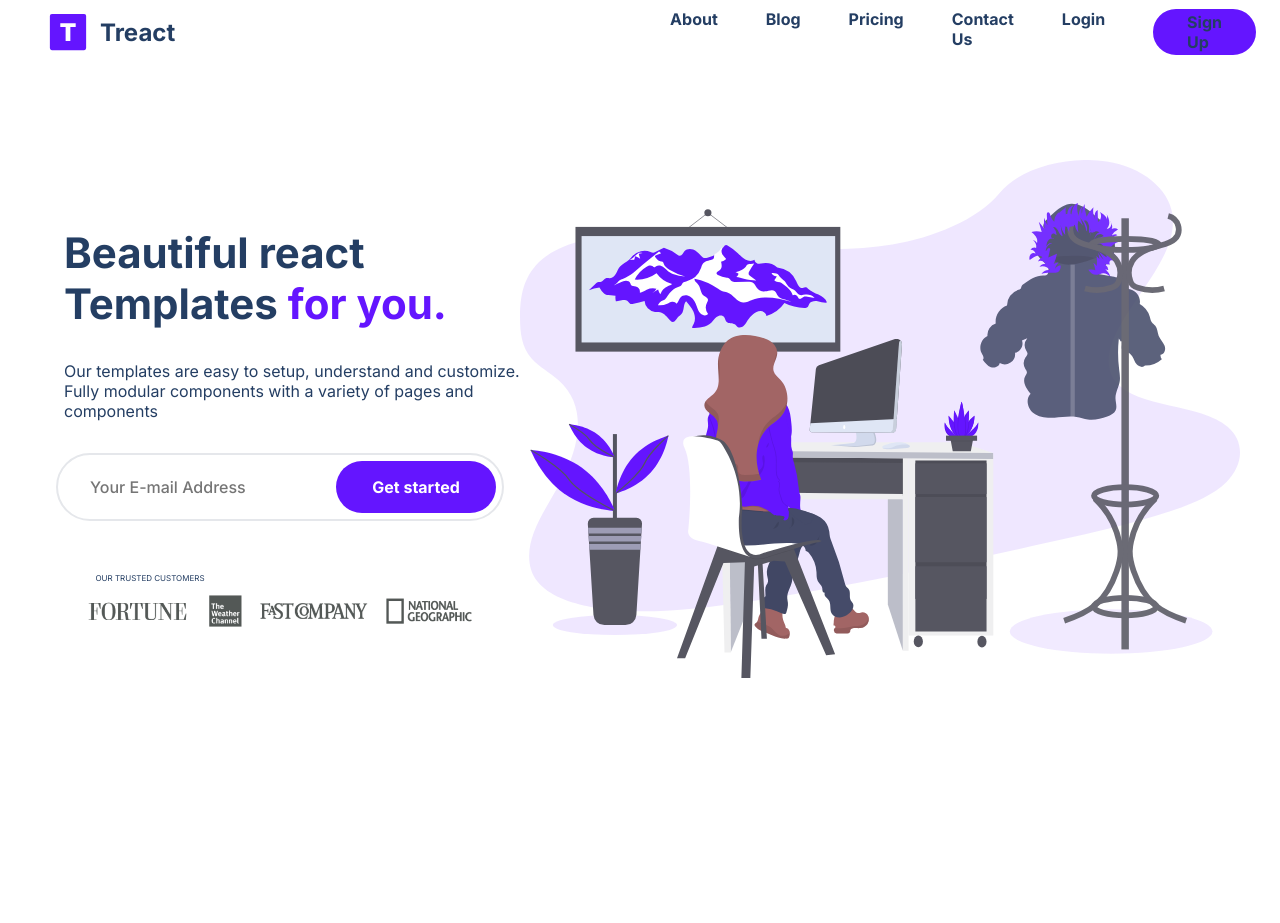
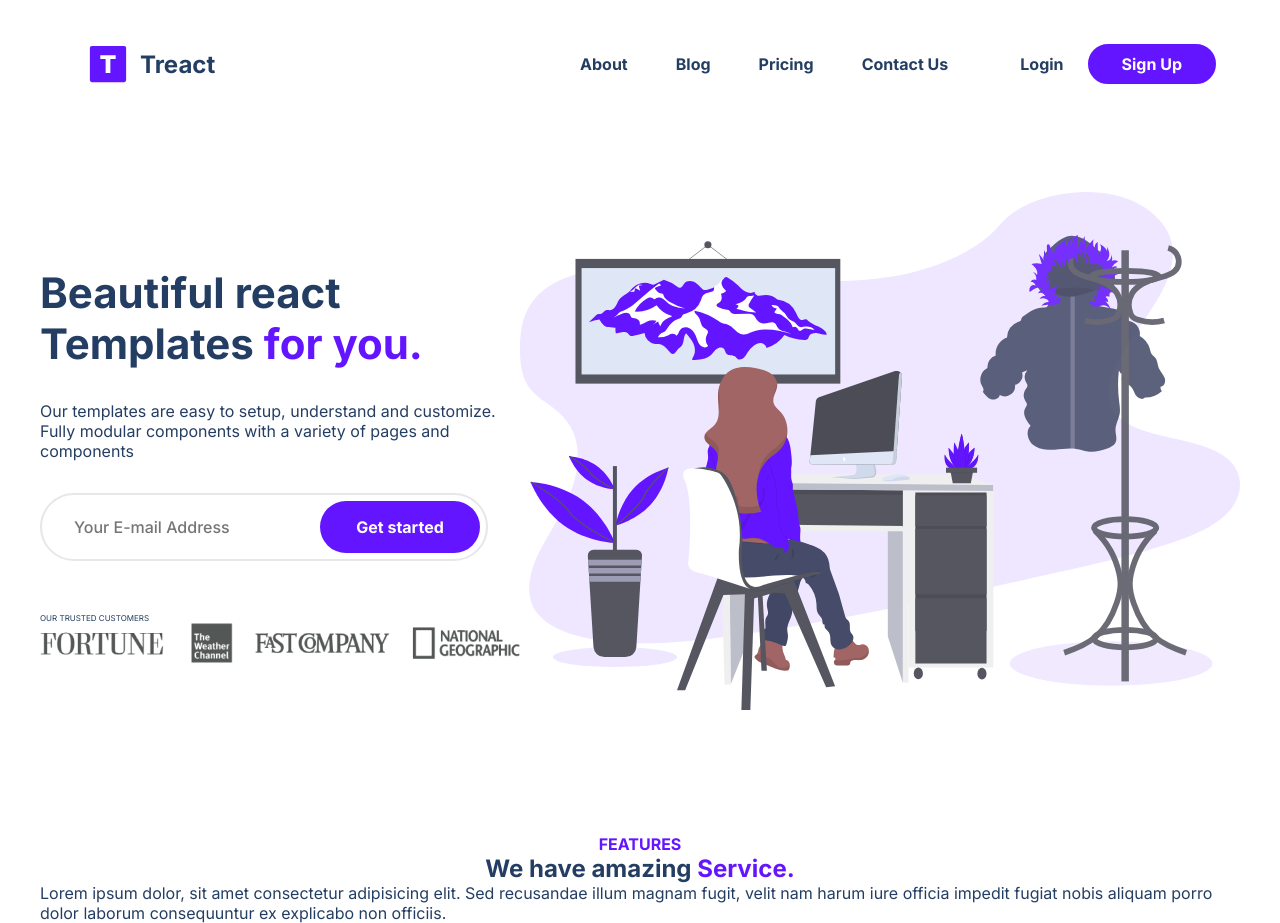
Before and after one commit to moralesboricua/FES-Final, a plain HTML site: page index.html in a window 1280 px wide. Before the commit the page ends 802 px from the top, so only its background shows below. Drawn offline with Linux system fonts and the light colour scheme.

Commit message:
landing done started styling features

```diff
--- a/index.html
+++ b/index.html
@@ -24,21 +24,20 @@
             />
             <div class="logo__name">Treact</div>
           </div>
-        </div>
           <div>
             <ul class="nav__links">
               <li class="nav__link"><a href="#">About</a></li>
               <li class="nav__link"><a href="#">Blog</a></li>
               <li class="nav__link"><a href="#">Pricing</a></li>
               <li class="nav__link"><a href="#">Contact Us</a></li>
-            <li class="nav__link"><a href="#">Login</a></li>
+              <li class="nav__link login"><a href="#">Login</a></li>
               <li class="nav__link nav__link--primary">
-              <a href="#">Sign Up</a>
+                <a class="white" href="#">Sign Up</a>
               </li>
             </ul>
           </div>
+        </div>
       </nav>
-
 
       <header>
         <div class="header__container container">
@@ -78,5 +77,33 @@
         </div>
       </header>
     </section>
+
+
+    <section id="Features">
+      <div class="features__container">
+        <div class="features__row row">
+          <h4 class="features__title purple">FEATURES</h4>
+          <h1 class="features__description--title">
+            We have amazing <span class="purple">Service.</span>
+          </h1>
+          <div class="features__description--para">
+            <p>
+              Lorem ipsum dolor, sit amet consectetur adipisicing elit. Sed
+              recusandae illum magnam fugit, velit nam harum iure officia
+              impedit fugiat nobis aliquam porro dolor laborum consequuntur ex
+              explicabo non officiis.
+            </p>
+          </div>
+        </div>
+        <div class="features__services">
+            <div class="features__service"></div>
+            <div class="features__service"></div>
+            <div class="features__service"></div>
+            <div class="features__service"></div>
+            <div class="features__service"></div>
+            <div class="features__service"></div>
+        </div>
+      </div>
+    </section>
   </body>
 </html>
--- a/styles.css
+++ b/styles.css
@@ -50,6 +50,7 @@ li {
 
 
 nav {
+   padding-top: 32px;
    display: flex;
    justify-content: space-between;
    align-items: center;
@@ -62,12 +63,26 @@ nav {
 
 }
 
+.nav__links {
+    display: flex;
+    justify-content: center;
+    align-items: center;
+}
+
+.login {
+    margin-left: 48px;
+}
+
 .nav__link--primary {
+    margin: 0 auto;
     background-color: #6415ff;
-    color: white;
     border-radius: 500px;
     border: 2px solid #6415ff;
-    padding:1px 32px;
+    padding:8px 32px;
+}
+
+.white {
+    color: white;
 }
 
 .logo__name {
@@ -78,7 +93,7 @@ nav {
 
 .logo__container {
  display: flex;
- justify-content: space-between;
+ /* justify-content: space-between; */
  align-items: center;
  margin-left: 24px;
 }
@@ -121,7 +136,7 @@ header {
     align-items: center;
 }
 
-.header__email--btn {
+.header__email--btn{
     z-index: 2;
     margin: 8px;
     height: calc(100% - 16px);
@@ -173,19 +188,17 @@ ease;
     height: 100%;
     display: flex;
     justify-content: center;
-    align-items: center;
+    align-items: flex-start;
     flex-direction: column;
 }
 
 .header__description--title {
     margin-bottom: 32px;
     font-size: 42px;
-    padding-left: 24px;
 }
 
 .header__description--para {
     margin-bottom: 32px;
-    padding-left: 24px;
 }
 
 .header__email {
@@ -199,5 +212,22 @@ ease;
 }
 
 .headers__customers {
-    padding:12px 48px;
+    /* padding:12px 48px; */
 }
+
+/*
+
+FEATURES
+
+*/
+
+.features__row {
+    display: flex;
+    flex-direction: column;
+    justify-content: center;
+    align-items: center;
+}
+
+.features__description--para {
+    display: flex;
+}
```
Lines whose indentation alone changed are shown as unchanged.
